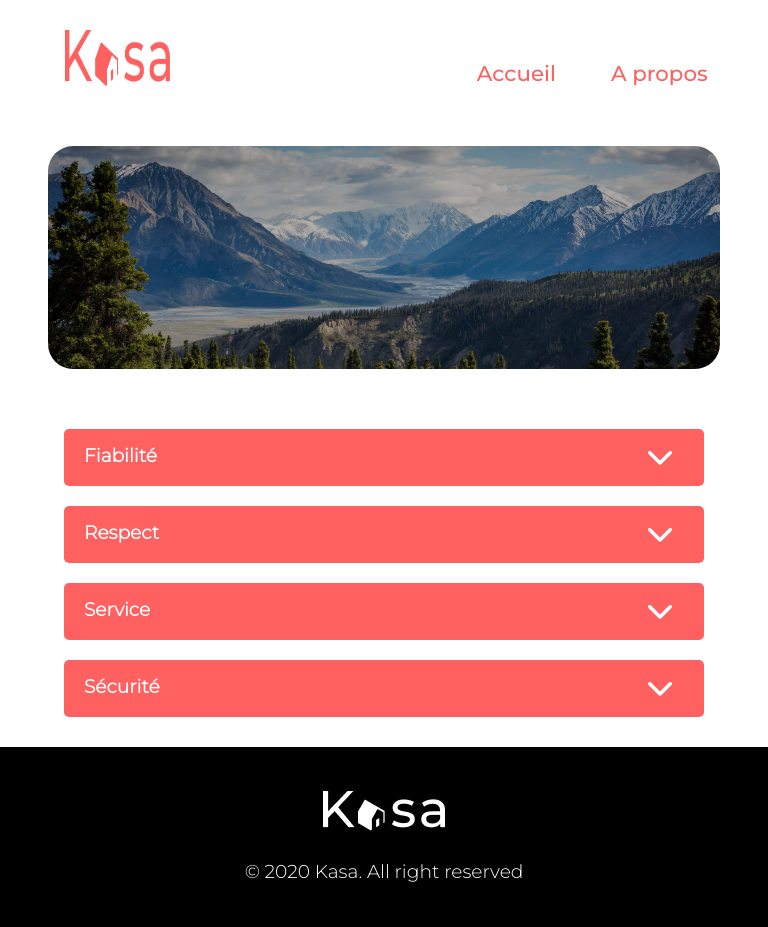
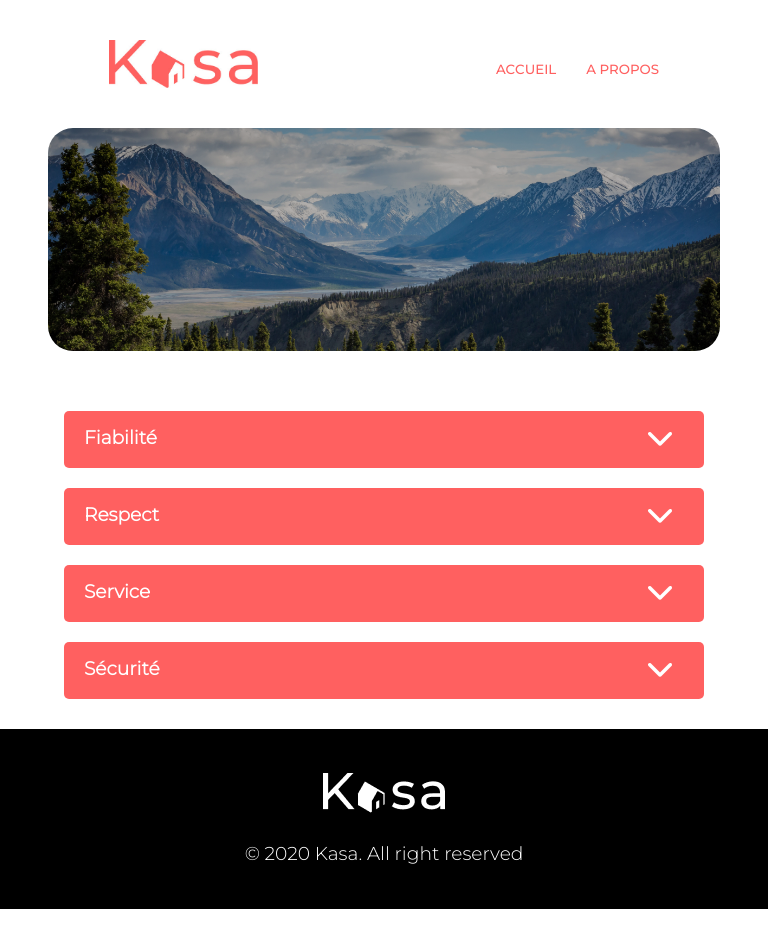
Before and after one commit to EmmaBroudic/projet6, a React (Create React App) app: page /a-propos in a window 768 px wide. Built offline with nearby package versions, Linux system fonts and the light colour scheme.

Commit message:
css fichier header ok

```diff
--- a/src/components/Header/header.css
+++ b/src/components/Header/header.css
@@ -1,22 +1,25 @@
-@media screen and (min-width: 768px) {
+@media screen and (min-width: 1205px) {
   .header {
     display: flex;
     flex-direction: row;
     justify-content: space-between;
-    width: 98%;
-    padding-left: 10px;
-    padding-right: 10px;
-    padding-top: 30px;
-    padding-bottom: 30px;
+    align-items: center;
+    margin-top: 30px;
+    margin-bottom: 40px;
+    margin-left: 60px;
+    margin-right: 60px;
   }
 
   .header-logo {
     max-width: 14%;
-    max-height: 14%;
-    padding-left: 55px;
+    height: 14%;
   }
 
   nav {
+    display: flex;
+    flex-direction: row;
+    justify-content: right;
+    align-items: right;
     padding-top: 30px;
   }
 
@@ -25,7 +28,7 @@
     font-size: 16pt;
     color: #FF6060;
     text-decoration: none;
-    padding-right: 55px;
+    padding-left: 30px;
   }
 
   .menu:hover {
@@ -36,19 +39,103 @@
   }
 }
 
-@media screen and (max-width: 767px) {
+@media screen and (min-width: 992px) and (max-width: 1204px) {
   .header {
     display: flex;
     flex-direction: row;
     justify-content: space-between;
-    width: 95%;
+    align-items: center;
+    margin-top: 30px;
+    margin-bottom: 40px;
+    margin-left: 50px;
+    margin-right: 50px;
+  }
+
+  .header-logo {
+    max-width: 14%;
+    height: 14%;
+  }
+
+  nav {
+    display: flex;
+    flex-direction: row;
+    justify-content: right;
+    align-items: right;
+    padding-top: 30px;
+  }
+
+  .menu {
+    font-family: Montserrat;
+    font-size: 16pt;
+    color: #FF6060;
+    text-decoration: none;
+    padding-left: 30px;
+  }
+
+  .menu:hover {
+    font-family: Montserrat;
+    font-size: 16pt;
+    color: #FF6060;
+    text-decoration: underline;
+  }
+}
+
+@media screen and (min-width: 768px) and (max-width: 991px) {
+  .header {
+    display: flex;
+    flex-direction: row;
+    justify-content: space-between;
+    align-items: center;
+    margin-top: 30px;
+    margin-bottom: 40px;
+    margin-left: 50px;
+    margin-right: 50px;
+  }
+
+  .header-logo {
+    max-width: 20%;
+    height: 20%;
+  }
+
+  nav {
+    display: flex;
+    flex-direction: row;
+    justify-content: right;
+    align-items: right;
+    padding-top: 30px;
+  }
+
+  .menu {
+    font-family: Montserrat;
+    font-size: 16pt;
+    color: #FF6060;
+    text-decoration: none;
+    padding-left: 30px;
+  }
+
+  .menu:hover {
+    font-family: Montserrat;
+    font-size: 16pt;
+    color: #FF6060;
+    text-decoration: underline;
+  }
+}
+
+@media screen and (min-width: 600px) and (max-width: 768px) {
+  .header {
+    display: flex;
+    flex-direction: row;
+    justify-content: space-between;
+    align-items: center;
     margin-top: 20px;
-    margin-bottom: 30px;
+    margin-bottom: 40px;
+    margin-left: auto;
+    margin-right: auto;
+    width: 550px;
   }
 
   .header-logo {
     padding-top: 20px;
-    padding-left: 40px;
     max-width: 27%;
     height: 27%;
   }
@@ -57,7 +144,8 @@
     display: flex;
     flex-direction: row;
     justify-content: right;
-    padding-top: 20px;
+    align-items: right;
+    padding-top: 30px;
     width: 60%;
   }
 
@@ -67,7 +155,7 @@
     font-size: 10pt;
     color: #FF6060;
     text-decoration: none;
-    padding: 20px;
+    padding-left: 30px;
   }
 
   .menu:hover {
@@ -78,3 +166,49 @@
     text-decoration: underline;
   }
 }
+
+@media screen and (max-width: 599px) {
+  .header {
+    display: flex;
+    flex-direction: row;
+    justify-content: space-between;
+    align-items: center;
+    margin-top: 20px;
+    margin-bottom: 40px;
+    margin-left: auto;
+    margin-right: auto;
+    width: 380px;
+  }
+
+ .header-logo {
+    padding-top: 20px;
+    max-width: 27%;
+    height: 27%;
+  }
+
+  nav {
+    display: flex;
+    flex-direction: row;
+    justify-content: right;
+    align-items: right;
+    padding-top: 30px;
+    width: 60%;
+  }
+
+  .menu {
+    font-family: Montserrat;
+    text-transform: uppercase;
+    font-size: 10pt;
+    color: #FF6060;
+    text-decoration: none;
+    padding-left: 20px;
+  }
+
+  .menu:hover {
+    font-family: Montserrat;
+    text-transform: uppercase;
+    font-size: 10pt;
+    color: #FF6060;
+    text-decoration: underline;
+  }
+}
```
